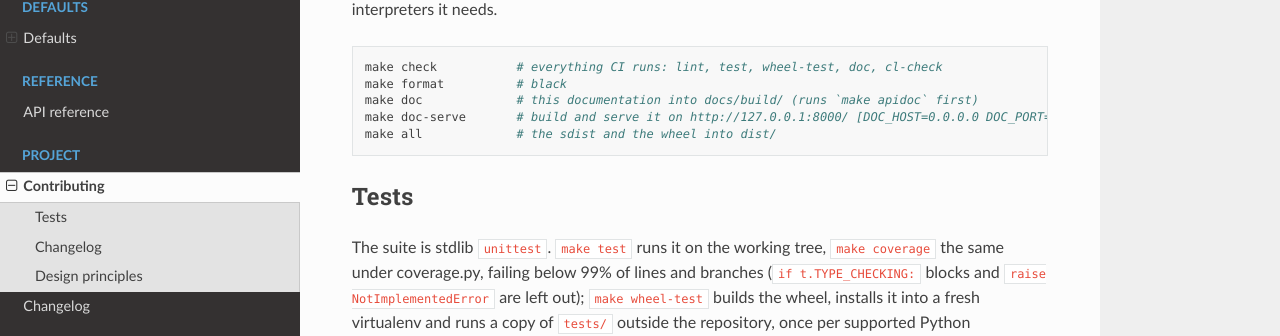
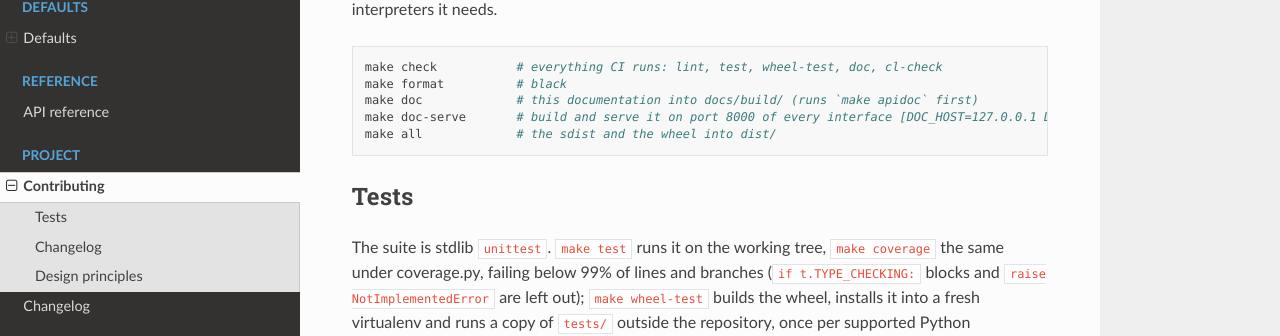
Before and after one commit to ak-ingots/ingots, a Sphinx documentation site: the page built from docs/contributing.md, in a window 1280 px wide and 1095 px high. Shown: the part 187-523 px from the top of the window. Built offline with Sphinx 7.4.7 and the Read the Docs theme 3.1.0, drawn with Linux system fonts in a browser that asks for light colours; pages that are not in the unit, such as notebooks, are missing from menus.

Commit message:
Serve the docs on every interface by default (#6)
`make doc-serve` listens on 0.0.0.0 unless DOC_HOST says otherwise,
so the docs built on a headless dev server open in a browser
elsewhere; DOC_HOST=127.0.0.1 keeps them to this machine. The comment
of `make lint` moves out of the recipe, which echoed it.

🤖 Generated with [Claude Code](https://claude.com/claude-code)

Co-authored-by: Claude Opus 5.5 <noreply@anthropic.com>

````diff
--- a/docs/contributing.md
+++ b/docs/contributing.md
@@ -8,7 +8,7 @@ needs.
 make check           # everything CI runs: lint, test, wheel-test, doc, cl-check
 make format          # black
 make doc             # this documentation into docs/build/ (runs `make apidoc` first)
-make doc-serve       # build and serve it on http://127.0.0.1:8000/ [DOC_HOST=0.0.0.0 DOC_PORT=...]
+make doc-serve       # build and serve it on port 8000 of every interface [DOC_HOST=127.0.0.1 DOC_PORT=...]
 make all             # the sdist and the wheel into dist/
 ```
 
````
Also changed, not shown: CLAUDE.md (+1 -1 lines), README.md (+1 -1 lines), changelog.d/+doc-host.misc.md (added), 1 other file.
